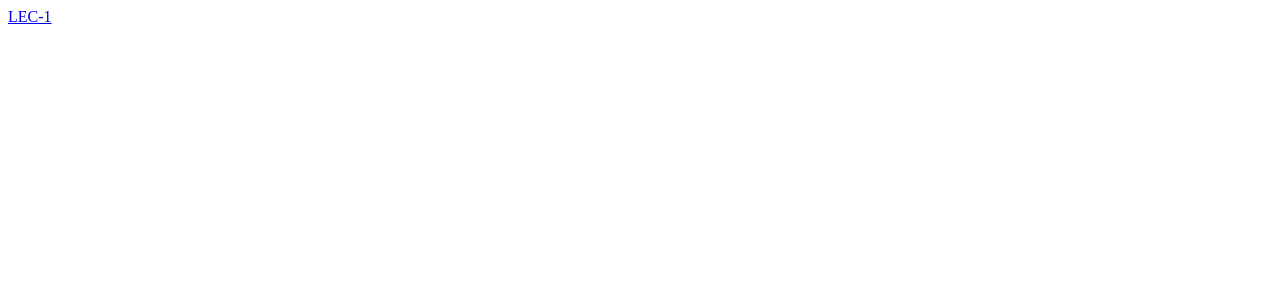
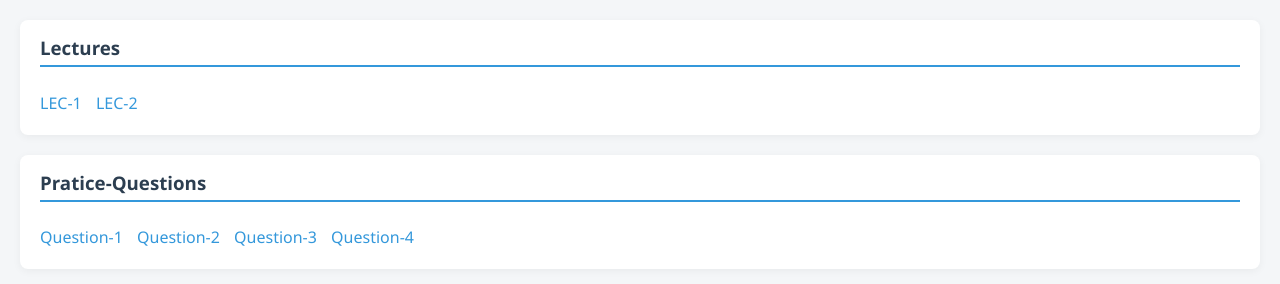
Before and after one commit to VishalChavda06/Jquery, a plain HTML site: page index.html in a window 1280 px wide. Drawn offline with Linux system fonts and the light colour scheme.

Commit message:
Update index.html

```diff
--- a/index.html
+++ b/index.html
@@ -1,11 +1,63 @@
 <!DOCTYPE html>
 <html lang="en">
+
 <head>
     <meta charset="UTF-8">
     <meta name="viewport" content="width=device-width, initial-scale=1.0">
     <title>Document</title>
 </head>
+<style>
+    body {
+        font-family: 'Segoe UI', Tahoma, Geneva, Verdana, sans-serif;
+        background-color: #f4f6f8;
+        color: #333;
+        padding: 20px;
+        margin: 0;
+    }
+
+    div {
+        background-color: #ffffff;
+        border-radius: 8px;
+        padding: 15px 20px;
+        margin-bottom: 20px;
+        box-shadow: 0 2px 8px rgba(0, 0, 0, 0.05);
+    }
+
+    h3 {
+        margin-top: 0;
+        color: #2c3e50;
+        border-bottom: 2px solid #3498db;
+        padding-bottom: 5px;
+    }
+
+    a {
+        display: inline-block;
+        margin: 6px 10px 6px 0;
+        text-decoration: none;
+        color: #3498db;
+        font-weight: 500;
+        transition: color 0.3s ease, transform 0.2s ease;
+    }
+
+    a:hover {
+        color: #21618c;
+        transform: translateY(-2px);
+    }
+</style>
+
 <body>
-    <a href="/LEC/index.html">LEC-1</a>
+    <div>
+        <h3>Lectures</h3>
+        <a href="/LEC/LEC-1/index.html">LEC-1</a>
+        <a href="/LEC/LEC-2/index.html">LEC-2</a>
+    </div>
+    <div>
+        <h3>Pratice-Questions</h3>
+        <a href="/pratice/q1.html">Question-1</a>
+        <a href="/pratice/q2.html">Question-2</a>
+        <a href="/pratice/q3.html">Question-3</a>
+        <a href="/pratice/q4.html">Question-4</a>
+    </div>
 </body>
+
 </html>
```
